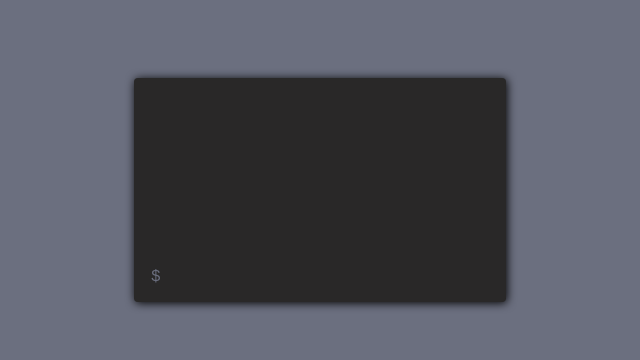
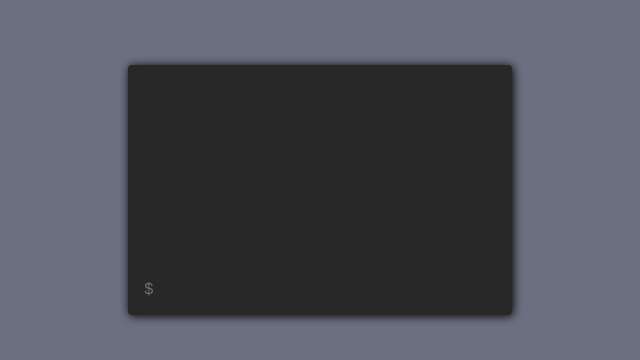
Before and after one commit to dylanreimer/dollar, a browser extension: page index.html in a window 1280 px wide. Shown: the part 210-570 px from the top of the page, without its empty margins (320-960 px from the left). Drawn offline with Linux system fonts and the light colour scheme.

Commit message:
done done done done

```diff
--- a/src/js/terminal.js
+++ b/src/js/terminal.js
@@ -13,6 +13,7 @@ var current_block;
 
 function new_block() {
     current_block = document.createElement("div");
+    current_block.style.paddingTop = "1px";
     current_block.classList.add("log");
     document.getElementById('wrapper').appendChild(current_block);
 }
--- a/src/style/terminal.css
+++ b/src/style/terminal.css
@@ -8,6 +8,7 @@
 * {
     margin: 0;
     padding: 0;
+    padding-top: 0;
     border: 0;
     outline: 0;
     font-family: monospace;
@@ -25,8 +26,8 @@ body {
   }
 
 #screen {
-    width: 28vw;
-    height: 15vw;
+    width: 29vw;
+    height: 17vw;
     box-shadow: 1px 1px 10px;
     border-radius: 4px;
     padding: 1em 0.4em;
@@ -55,6 +56,7 @@ input {
 #input {
     padding-left: 10px;
     padding-right: 10px;
+    padding-top: 1px;
     color: var(--text-color);
 
 }
```
